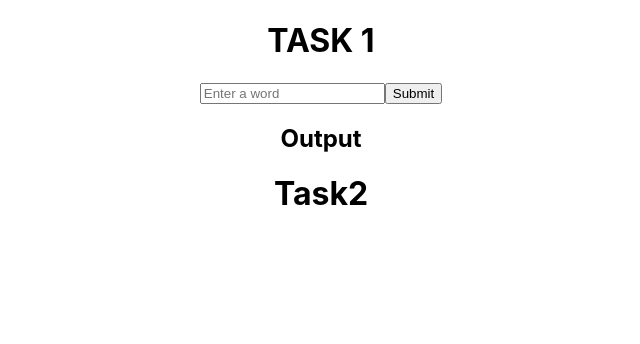
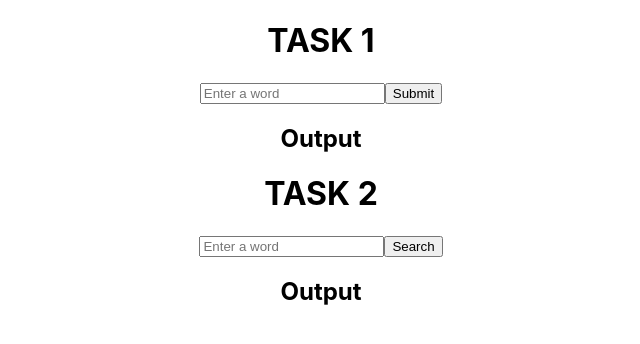
Before and after one commit to Shahdurran/Case-Study, a React (Create React App) app: page / in a window 1280 px wide. Shown: the top 344 px of the page, without its empty margins (319-959 px from the left). Built offline with nearby package versions, Linux system fonts and the light colour scheme.

Commit message:
end of task 2

```diff
--- a/src/components/task2.js
+++ b/src/components/task2.js
@@ -1,11 +1,58 @@
-import React from 'react'
+import React from "react";
+import { useState } from "react";
 
 const Task2 = () => {
+  const [input, setInput] = useState("");
+  const [movies, setMovies] = useState();
+
+  const handleSubmit = async (e) => {
+    e.preventDefault();
+    const page1 = await getMovieTitles(1);
+    const page2 = await getMovieTitles(2);
+    let result = page1.concat(page2);
+    result = result.sort();
+    setTimeout(setMovies(result), 5000);
+  };
+  const getMovieTitles = async (num) => {
+    if (input != null) {
+      try {
+        const response = await fetch(
+          `https://jsonmock.hackerrank.com/api/movies/search/?Title=${input}&page=${num}`
+        );
+        const data = await response.json();
+        if (data.data != null) {
+          var arr = [];
+          for (let i = 0; i < data.data.length; i++) {
+            arr[i] = data.data[i].Title;
+          }
+        }
+        return arr;
+      } catch (error) {
+        console.log(error);
+      }
+    }
+  };
   return (
     <div>
-        <h1>Task2</h1>
+      <h1>TASK 2</h1>
+      <form onSubmit={handleSubmit}>
+        <input
+          placeholder="Enter a word"
+          value={input}
+          onChange={(e) => setInput(e.target.value)}
+        />
+        <input type="submit" value="Search" />
+      </form>
+      <h2>Output</h2>
+      {movies ? (
+        movies.map((data) => {
+          return data;
+        })
+      ) : (
+        <div></div>
+      )}
     </div>
-  )
-}
+  );
+};
 
 export default Task2;
```
